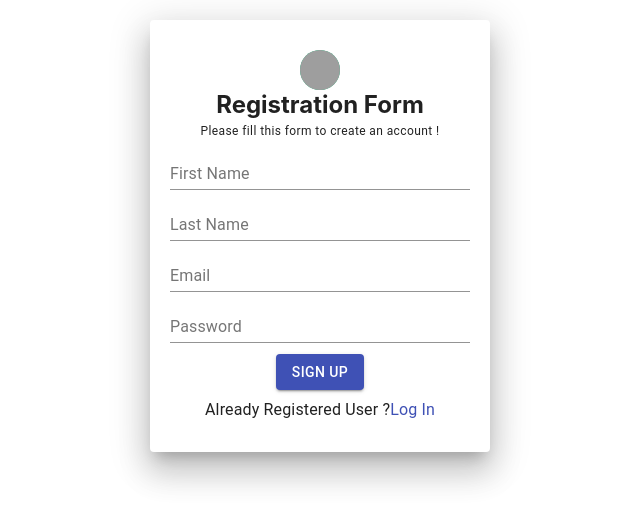
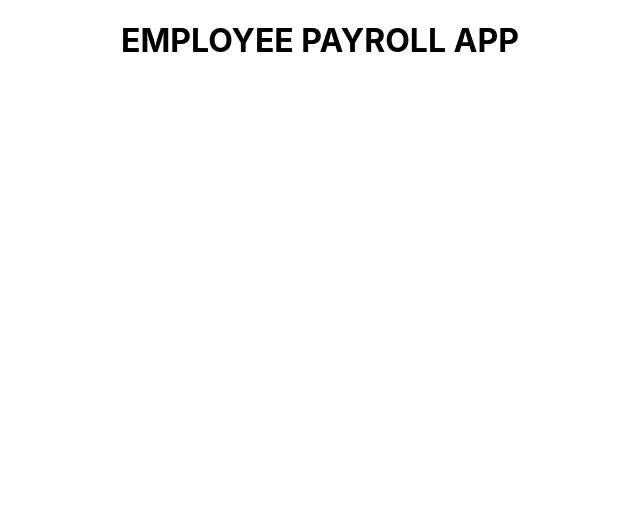
Before and after one commit to shaheen5/EMPLOYEE-PAYROLL-APP-FRONTEND, a React (Create React App) app: page / in a window 1280 px wide. Shown: the top 524 px of the page, without its empty margins (320-960 px from the left). Built offline with nearby package versions, Linux system fonts and the light colour scheme; grey boxes are pictures that could not be loaded.

Commit message:
feat : add routes to registration page using React Router

```diff
--- a/package.json
+++ b/package.json
@@ -11,6 +11,7 @@
     "formik": "^2.2.9",
     "react": "^17.0.2",
     "react-dom": "^17.0.2",
+    "react-router-dom": "^5.2.0",
     "react-scripts": "4.0.3",
     "web-vitals": "^1.1.2",
     "yup": "^0.32.9"
--- a/src/App.js
+++ b/src/App.js
@@ -1,10 +1,18 @@
 import './App.css';
-import {Register} from './pages/register'
+import { Register } from './pages/register'
+import { BrowserRouter, Route, Switch } from 'react-router-dom';
 
 function App() {
   return (
     <div className="App" >
-      <Register/>
+      <h1>EMPLOYEE PAYROLL APP</h1>
+      <BrowserRouter>
+      <Switch>
+        <Route path='/registerUser'>
+        <Register />
+        </Route>
+      </Switch>
+      </BrowserRouter>
     </div>
   );
 }
```
Also changed, not shown: 1 other file (tests, documents, lock files or other folders).
